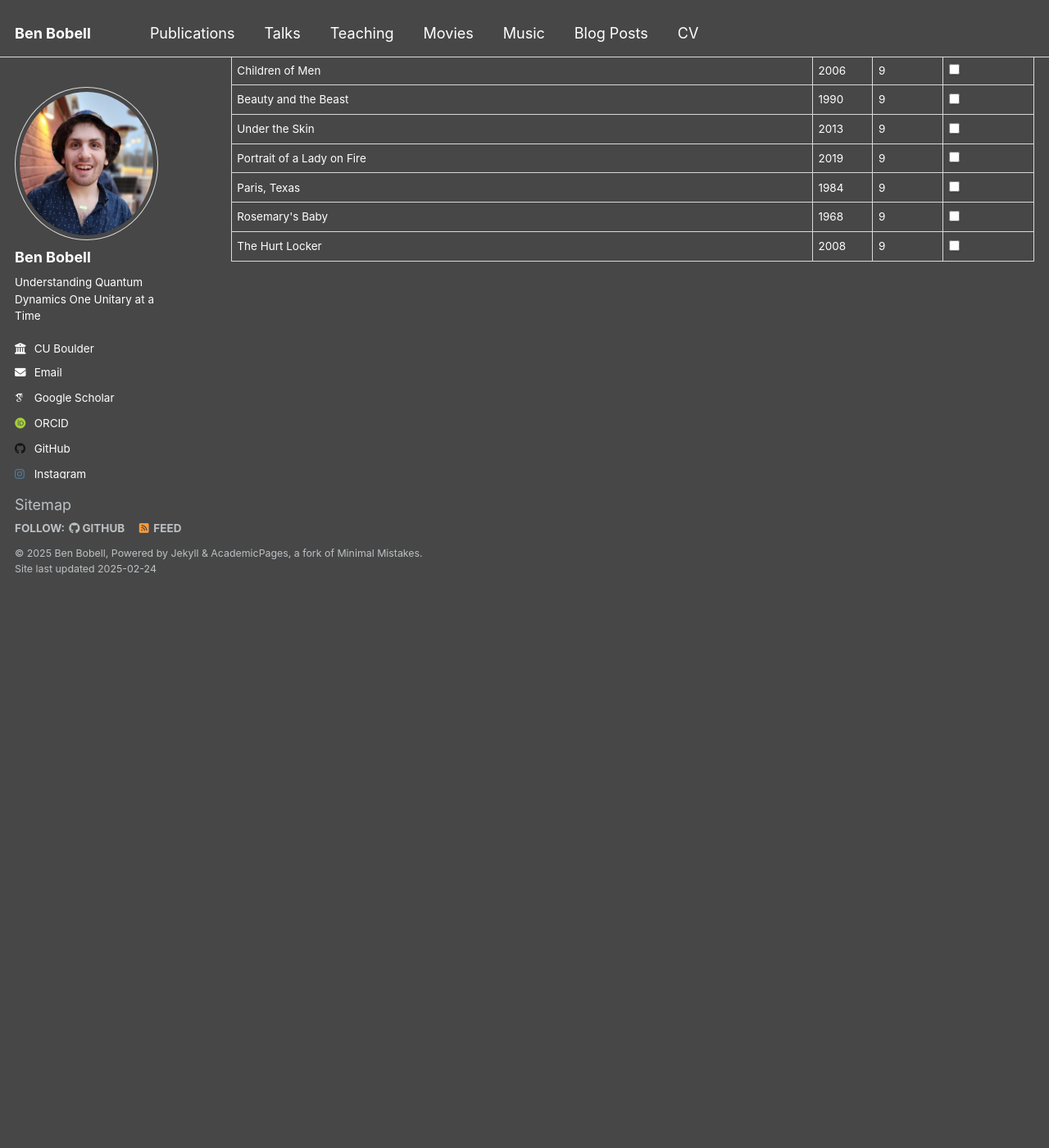
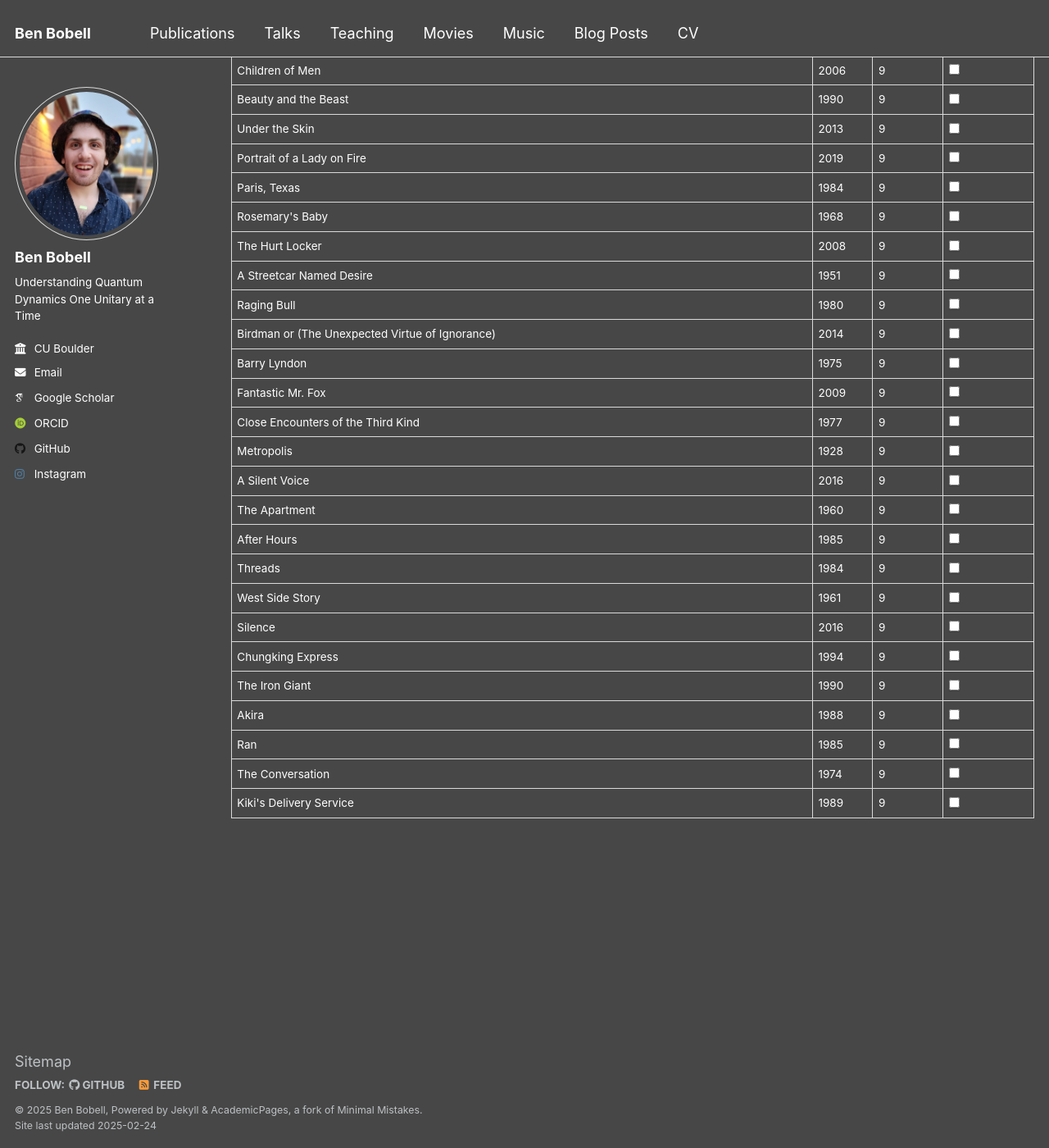
Before and after one commit to BenBobell00/BenBobell00.github.io, a Jekyll site: the page built from _pages/movies.html, in a window 1280 px wide and 1400 px high, scrolled down 4541 px. Shown: the whole window at 82% size. Built offline with Jekyll 4.4.1, drawn with Linux system fonts in a browser that asks for light colours; some web fonts are replaced; before the commit the page ends 5262 px from its top, so only the background shows below that.

Commit message:
Update movies.yml

```diff
--- a/_data/movies.yml
+++ b/_data/movies.yml
@@ -507,3 +507,79 @@ movies:
     year: 2008
     rating: 9
     watched: false
+  - title: "A Streetcar Named Desire"
+    year: 1951
+    rating: 9
+    watched: false
+  - title: "Raging Bull"
+    year: 1980
+    rating: 9
+    watched: false
+  - title: "Birdman or (The Unexpected Virtue of Ignorance)"
+    year: 2014
+    rating: 9
+    watched: false
+  - title: "Barry Lyndon"
+    year: 1975
+    rating: 9
+    watched: false
+  - title: "Fantastic Mr. Fox"
+    year: 2009
+    rating: 9
+    watched: false
+  - title: "Close Encounters of the Third Kind"
+    year: 1977
+    rating: 9
+    watched: false
+  - title: "Metropolis"
+    year: 1928
+    rating: 9
+    watched: false
+  - title: "A Silent Voice"
+    year: 2016
+    rating: 9
+    watched: false
+  - title: "The Apartment"
+    year: 1960
+    rating: 9
+    watched: false
+  - title: "After Hours"
+    year: 1985
+    rating: 9
+    watched: false
+  - title: "Threads"
+    year: 1984
+    rating: 9
+    watched: false
+  - title: "West Side Story"
+    year: 1961
+    rating: 9
+    watched: false
+  - title: "Silence"
+    year: 2016
+    rating: 9
+    watched: false
+  - title: "Chungking Express"
+    year: 1994
+    rating: 9
+    watched: false
+  - title: "The Iron Giant"
+    year: 1990
+    rating: 9
+    watched: false
+  - title: "Akira"
+    year: 1988
+    rating: 9
+    watched: false
+  - title: "Ran"
+    year: 1985
+    rating: 9
+    watched: false
+  - title: "The Conversation"
+    year: 1974
+    rating: 9
+    watched: false
+  - title: "Kiki's Delivery Service"
+    year: 1989
+    rating: 9
+    watched: false
```
